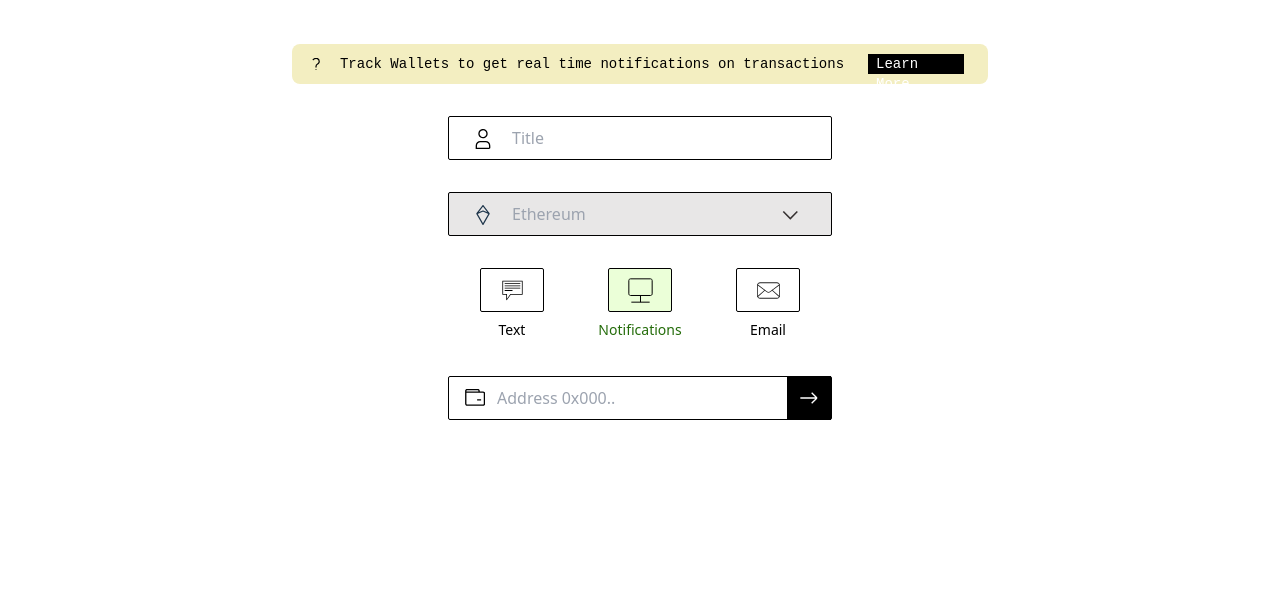
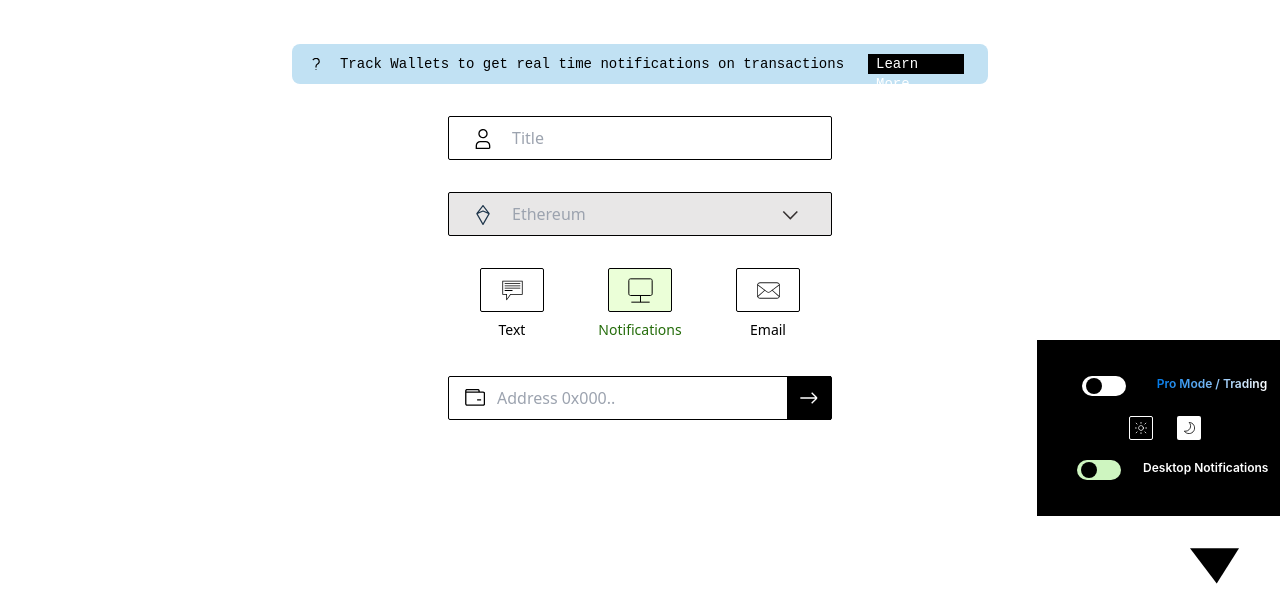
Before and after one commit to Aimun-Aziz/TokenMarketplace, a website built with Vite: page WalletTracking.html in a window 1280 px wide. Shown: the part 172-761 px from the top of the page. Built offline with nearby package versions, Linux system fonts and the light colour scheme.

Commit message:
Setting popup Added

```diff
--- a/WalletTracking.html
+++ b/WalletTracking.html
@@ -75,7 +75,7 @@
             WALLET TRACKING
         </div>
 
-        <div class="bg-[#F3EEC1] rounded-lg flex justify-center items-center font-pop mt-16 h-10">
+        <div class="bg-[#C1E1F3] rounded-lg flex justify-center items-center font-pop mt-16 h-10">
 
             <div class="questionmark mx-4 flex items-center">
                 <img class="w-4 h-3" src="/images/WalletTracking/_.svg" alt="">
@@ -161,11 +161,58 @@
 
             </div>
 
+
+        </div>
+
+            <div
+                class="bg-black md:w-56 lg:w-60 xl:w-64 absolute top-[62%] md:top-[69%] md:left-[75%] lg:left-[76%] lg:top-[69%] xl:top-[64%] xl:left-[81%] h-44 text-white font-inter text-xs flex flex-col justify-center items-center">
+
+                <div class="flex justify-between w-[80%]">
+
+                <div
+                    class="toggle w-7 h-2 md:w-8 md:h-3 lg:w-11 lg:h-5 rounded-xl flex mx-5 bg-white">
+
+                    <div
+                        class="toggle w-7 h-2 md:w-8 md:h-3 lg:py-2 lg:w-4 lg:h-[1px] mx-1 mt-0.5 rounded-lg bg-black">
+                    </div>
+
+                </div>
+
+                <div class="bg-gradient-to-r from-[#007AEA] to-[#FFFFFF] text-transparent bg-clip-text font-semibold font-inter">Pro Mode / Trading</div>
+            </div>
+
+            <div class="flex justify-between w-[28%] mt-5 mb-5">
+                <div class="border border-white border-solid w-6 h-6 rounded-sm flex justify-center items-center">
+                    <img class="w-3 h-3" src="/images/settings popup/lightmode.svg" alt="">
+
+                </div>
+
+                <div class="bg-white w-6 h-6 rounded-sm flex justify-center items-center">
+                    <img class="w-3 h-3" src="/images/settings popup/darkmode.svg" alt="">
+
+                </div>
+            </div>
+
+            <div  class="flex justify-between w-[81%]">
+
+                <div
+                    class="toggle w-7 h-2 md:w-8 md:h-3 lg:w-11 lg:h-5 rounded-xl flex mx-4  bg-[#CEF5C0]">
+
+                    <div
+                        class="toggle w-7 h-2 md:w-8 md:h-3 lg:py-2 lg:w-4 lg:h-[1px] mx-1 mt-0.5 rounded-lg bg-black">
+                    </div>
+
+                </div>
+
+                <div class="text-[#007AEA, #FFFFFF] font-semibold font-inter">Desktop Notifications</div>
             </div>
 
 
+            </div>
 
+        <img class="absolute left-[93%] top-[90%] h-9" src="/images/Table-icons/Polygon footer.svg" alt="">
 
+    </div>
 
 
     <!-- ---FOOTER---- -->
@@ -207,7 +254,7 @@
             </div>
         </div>
 
-            <div class=" mx-4 col-span-1 md:col-span-1 lg:col-span-5 flex justify-end">
+        <div class=" mx-8 xl:mx-16 col-span-1 md:col-span-1 lg:col-span-5 flex justify-end">
             <div>
                 <img class="mt-2 w-5 h-5" src="/images/Footer-Icons/SETTINGS.svg" alt="">
             </div>
--- a/index.html
+++ b/index.html
@@ -150,7 +150,7 @@
 
                             <p class="text-[9px] text-center -mt-1 md:-mt-2 md:relative">0x29aCCB7..</p>
 
-                            <div class="hidden md:flex absolute top-[290px] lg:left-[450px] justify-center items-center  ">
+                            <div class="hidden md:flex absolute  md:top-[280px] md:left-[250px] lg:top-[290px] lg:left-[348px] xl:left-[450px] justify-center items-center  ">
                                 <img class="w-8 h-7 mt-9 -mx-1" src="/images/Table-icons/Polygon 1.svg" alt="">
                                 <div class="bg-black w-[96%] h-24 p-3 text-white font-inter text-xs ">
 
```
Also changed, not shown: images/Polygon 1.svg (added), images/Table-icons/Polygon footer.svg (added), images/settings popup/darkmode.svg (added), images/settings popup/lightmode.svg (added). Lines whose indentation alone changed are shown as unchanged.
